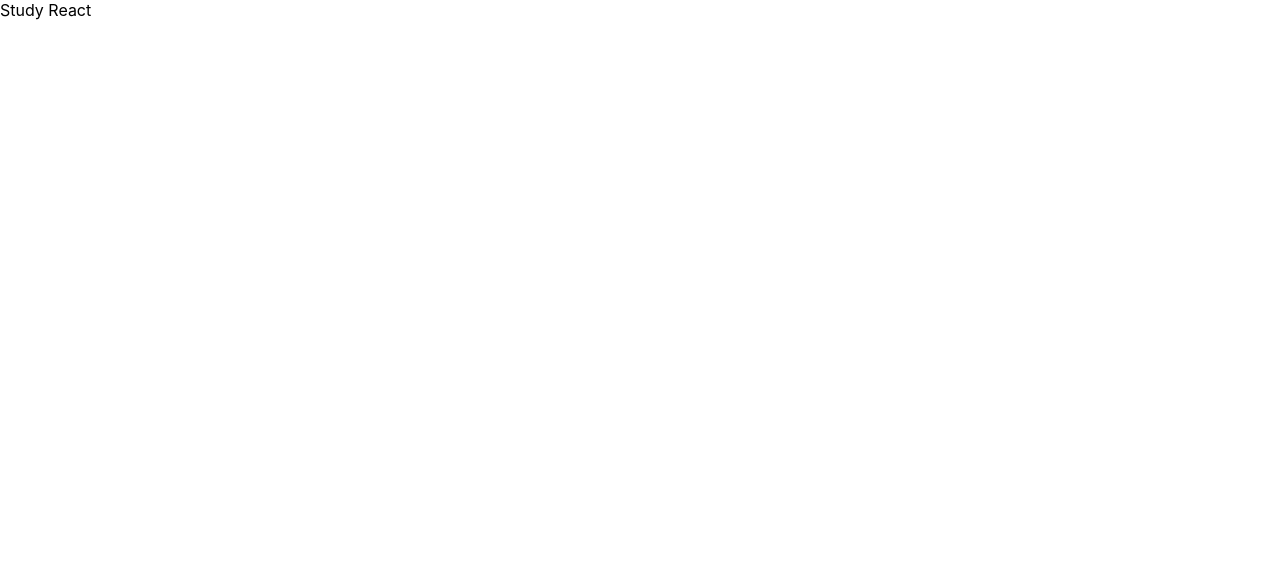
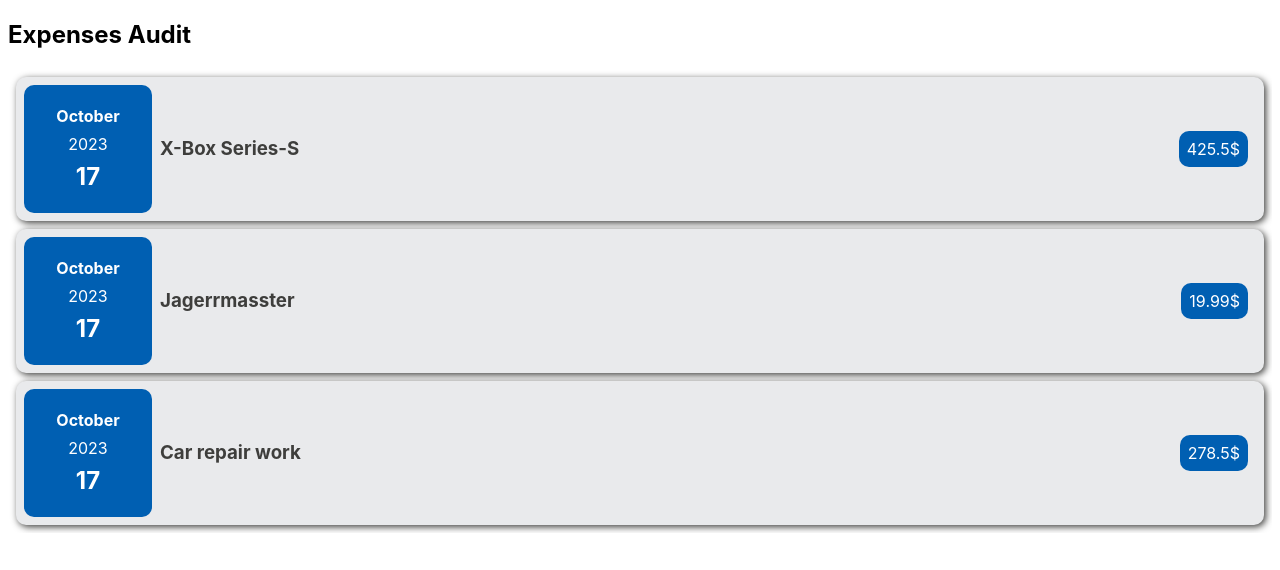
Before and after one commit to salesforceanton/expenses-audit, a JavaScript app: page / in a window 1280 px wide. Shown: the top 570 px of the page. Built offline with nearby package versions, Linux system fonts and the light colour scheme.

Commit message:
add CostDate cmp add CostItem cmp add ExpensesList cmp

```diff
--- a/src/App.js
+++ b/src/App.js
@@ -1,7 +1,31 @@
+import ExpensesList from "./components/expensesList/ExpensesList";
+
 function App() {
+    const costs = [
+        {
+            date: new Date(),
+            title: 'X-Box Series-S',
+            amount: 425.50
+        },
+        {
+            date: new Date(),
+            title: 'Jagerrmasster',
+            amount: 19.99
+        },
+        {
+            date: new Date(),
+            title: 'Car repair work',
+            amount: 278.50
+        }
+    ]
     return (
-        <div>Study React</div>
-    );
+        <div>
+            <h2>Expenses Audit</h2>
+            <ExpensesList data={costs}/>
+        </div>
+
+    )
+
 }
 
 export default App;
--- /dev/null
+++ b/src/components/costDate/CostDate.css
@@ -0,0 +1,22 @@
+.date-container {
+    display: flex;
+    align-items: center;
+    justify-content: center;
+    flex-direction: column;
+    background-color: var(--brand-color-blue);
+    border-radius: 10px;
+}
+
+.date-container > * {
+    margin: 0.25rem;
+}
+
+.date-container .day {
+    margin-top: 0.25;
+    margin-bottom: 0.5rem;
+}
+
+.date-container .month {
+    margin-top: 0.5rem;
+    font-weight: 700;
+}
--- /dev/null
+++ b/src/components/costDate/CostDate.js
@@ -0,0 +1,19 @@
+import './CostDate.css'
+
+function CostDate(props) {
+    const date = props.date;
+
+    const month = date.toLocaleString('en-us', { month: 'long' });
+    const year = date.getFullYear();
+    const day = date.getDate();
+
+    return (
+        <div className='date-container'>
+            <p className='month'>{month}</p>
+            <p className='year'>{year}</p>
+            <h2 className='day'>{day}</h2>
+        </div>
+    );
+}
+
+export default CostDate;
--- /dev/null
+++ b/src/components/costItem/CostItem.css
@@ -0,0 +1,36 @@
+.content-wrapper {
+    display: grid;
+    grid-template-columns: 8rem auto;
+    grid-template-rows: auto;
+    height: 8rem;
+    background-color: var(--gradient-neutral-70);
+    border-radius: 10px;
+    padding: 0.5rem;
+    color: var(--brand-color-white);
+    box-shadow: 2px 2px 7px var(--brand-color-black);
+}
+
+.price-container {
+    display: flex;
+    align-items: center;
+    justify-content: center;
+    flex-direction: column;
+    background-color: var(--brand-color-blue);
+    border-radius: 10px;
+}
+
+.price-container {
+    height: auto;
+    padding: 0.5rem;
+}
+
+.description {
+    display: flex;
+    justify-content: space-between;
+    align-items: center;
+    padding: 0.5rem;
+}
+
+.title {
+    color: var(--brand-color-black);
+}
--- /dev/null
+++ b/src/components/costItem/CostItem.js
@@ -0,0 +1,16 @@
+import './CostItem.css';
+import CostDate from '../costDate/CostDate';
+
+function CostItem(props) {
+    const date = props.date
+
+    return <div className='content-wrapper'>
+            <CostDate date={date}/>
+            <div className='description'>
+                <h3 className='title'>{props.title}</h3>
+                <p className='price-container'>{props.amount}$</p>
+            </div>
+        </div>
+}
+
+export default CostItem;
--- /dev/null
+++ b/src/components/expensesList/ExpensesList.css
@@ -0,0 +1,23 @@
+.expenses-list {
+    overflow-x: hidden;
+}
+
+.expenses-list > * {
+    margin: 0.5rem;
+    animation-duration: 3s;
+    animation-name: slidein;
+}
+
+@keyframes slidein {
+    from {
+        opacity: 0;
+        margin-left: 100%;
+        width: 300%;
+    }
+
+    to {
+        opacity: 1;
+        margin-left: 0%;
+        width: 100%;
+    }
+}
--- /dev/null
+++ b/src/components/expensesList/ExpensesList.js
@@ -0,0 +1,19 @@
+import './ExpensesList.css';
+import CostItem from "../costItem/CostItem";
+
+function ExpensesList(props) {
+    return (
+        <div className='expenses-list'>
+            {props.data.map((e) =>
+                <CostItem
+                    key={e.title}
+                    date={e.date}
+                    title={e.title}
+                    amount={e.amount}
+                />
+            )}
+        </div>
+    );
+}
+
+export default ExpensesList;
--- a/src/index.css
+++ b/src/index.css
@@ -1,12 +1,47 @@
+:root {
+    --brand-color-dark: #001730;
+    --brand-color-black: #3E3E3C;
+    --brand-color-gray: #706E6B;
+    --brand-color-blue: #005fb2;
+    --brand-color-green: #2A9D8F;
+    --brand-color-cyan: #ABED5C;
+    --brand-color-teal: #4AD7D1;
+    --brand-color-red: #FE4A49;
+    --brand-color-orange: #CC5500;
+    --brand-color-yellow: #E9C46A;
+    --brand-color-white: #FFF;
+
+    --gradient-neutral-10: #324A66;
+    --gradient-neutral-20: #536980;
+    --gradient-neutral-30: #6E8094;
+    --gradient-neutral-40: #8D9DAD;
+    --gradient-neutral-50: #B5C2D1;
+    --gradient-neutral-60: #CCD0D0;
+    --gradient-neutral-70: #E9EAEC;
+    --gradient-neutral-80: #FFFFFF;
+
+    --gradient-red-40: #F77A89;
+    --gradient-red-70: #FFCDD2;
+
+    --gradient-cyan-60: #CEF3A2;
+    --gradient-cyan-70: #C8E6C9;
+
+    --gradient-yellow-50: #F5F090;
+    --gradient-yellow-70: #FBF6B9;
+
+    --gradient-blue-10: #192E5F;
+    --gradient-blue-20:#0070D299;
+    --gradient-blue-30: #005FB2;
+    --gradient-blue-40: #0C8EFF;
+    --gradient-blue-50: #54698D;
+
+    --border-neutral-medium: 2px solid #CCD0D0;
+}
+
 body {
-    margin: 0;
     font-family: -apple-system, BlinkMacSystemFont, 'Segoe UI', 'Roboto', 'Oxygen',
         'Ubuntu', 'Cantarell', 'Fira Sans', 'Droid Sans', 'Helvetica Neue',
         sans-serif;
     -webkit-font-smoothing: antialiased;
     -moz-osx-font-smoothing: grayscale;
 }
-
-code {
-    font-family: source-code-pro, Menlo, Monaco, Consolas, 'Courier New', monospace;
-}
```
